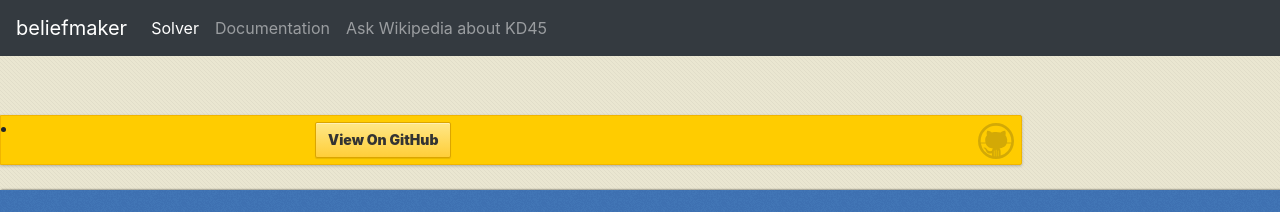
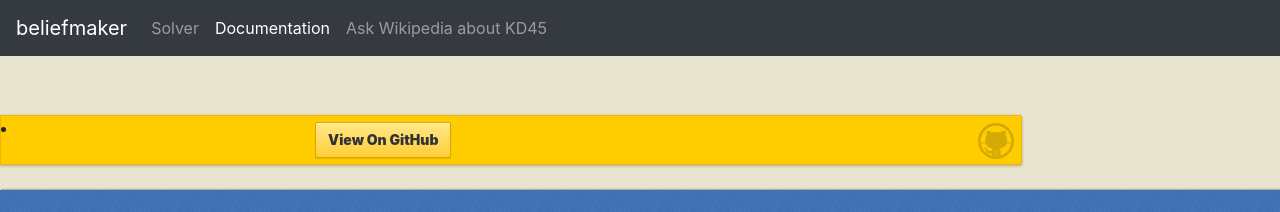
Before and after one commit to Bick95/beliefmaker, a Jekyll site: the page built from index.md, in a window 1280 px wide. Shown: the top 212 px of the page. Built offline with Jekyll 4.4.1, drawn with Linux system fonts in a browser that asks for light colours.

Commit message:
Displaced items a bit

```diff
--- a/_layouts/default.html
+++ b/_layouts/default.html
@@ -25,10 +25,10 @@
             </button>
             <div class="collapse navbar-collapse" id="navbarText">
               <ul class="navbar-nav mr-auto">
-                <li class="nav-item active">
+                <li class="nav-item">
                   <a class="nav-link" href="/">Solver<span class="sr-only">(current)</span></a>
                 </li>
-                <li class="nav-item">
+                <li class="nav-item active">
                   <a class="nav-link" href="https://bick95.github.io/beliefmaker/" target="_blank">Documentation</a>
                 </li>
                 <li class="nav-item">
--- a/_sass/jekyll-theme-leap-day.scss
+++ b/_sass/jekyll-theme-leap-day.scss
@@ -163,14 +163,14 @@
   padding: 25px 20px 40px 20px;
   margin: 0;
   position: fixed;
-  top: 20;
+  top: 5;
   left:0;
   right:0;
   width: 100%;
   text-align: center;
   background: url(../images/background.png) #4276b6;
   box-shadow: 1px 0px 2px rgba(0,0,0,.75);
-  z-index:119;
+  z-index:104;
   -webkit-font-smoothing:antialiased;
   min-height: 76px;
 
@@ -195,7 +195,7 @@
 }
 
 #banner {
-  z-index: 120;
+  z-index: 105;
   left:0;
   right:50%;
   height: 50px;
```
